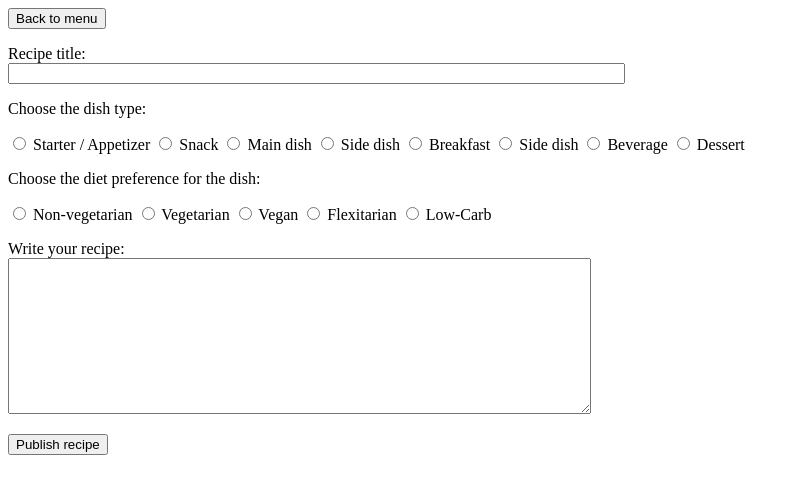
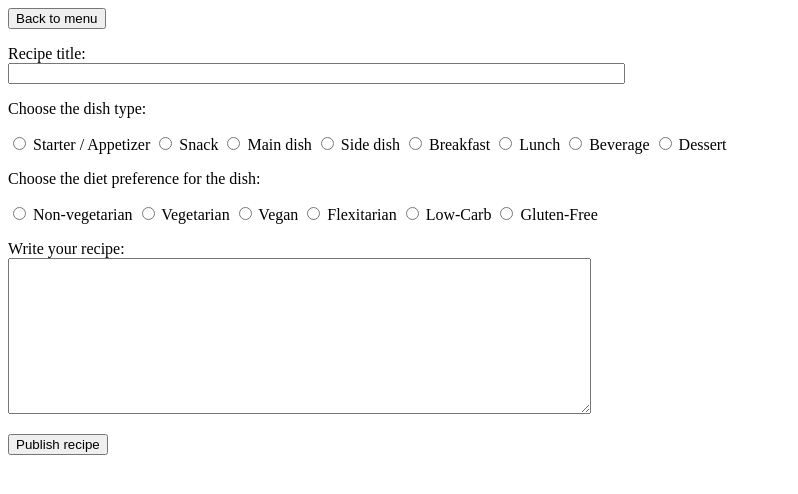
Before and after one commit to hodelma/Reseptisovellus, a Flask app: page /add_recipe in a window 1280 px wide. Shown: the top 494 px of the page, without its empty margins (0-798 px from the left). Run offline with Flask 3, Linux system fonts and the light colour scheme.

Commit message:
Add more diet preferences

```diff
--- a/templates/add_recipe.html
+++ b/templates/add_recipe.html
@@ -23,7 +23,7 @@
       <input type="radio" name="dish" value="3" /> Main dish
       <input type="radio" name="dish" value="4" /> Side dish
       <input type="radio" name="dish" value="5" /> Breakfast
-      <input type="radio" name="dish" value="6" /> Side dish
+      <input type="radio" name="dish" value="6" /> Lunch
       <input type="radio" name="dish" value="7" /> Beverage
       <input type="radio" name="dish" value="8" /> Dessert
     </p>
@@ -34,6 +34,7 @@
       <input type="radio" name="diet" value="C" /> Vegan
       <input type="radio" name="diet" value="D" /> Flexitarian
       <input type="radio" name="diet" value="E" /> Low-Carb
+      <input type="radio" name="diet" value="F" /> Gluten-Free
     </p>
     <p>Write your recipe: <br />
       <textarea name="instructions" rows="10" cols="70"></textarea>
```
